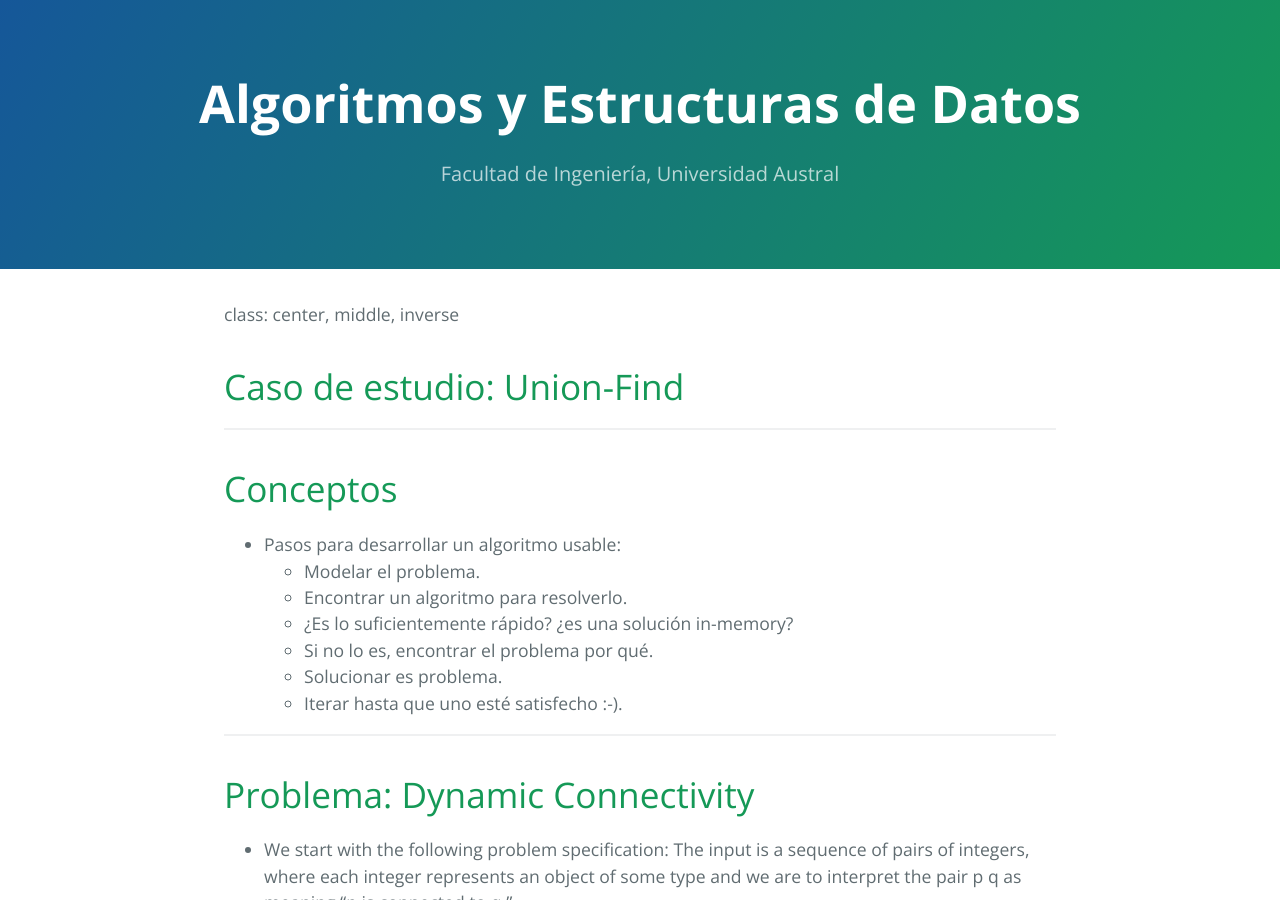
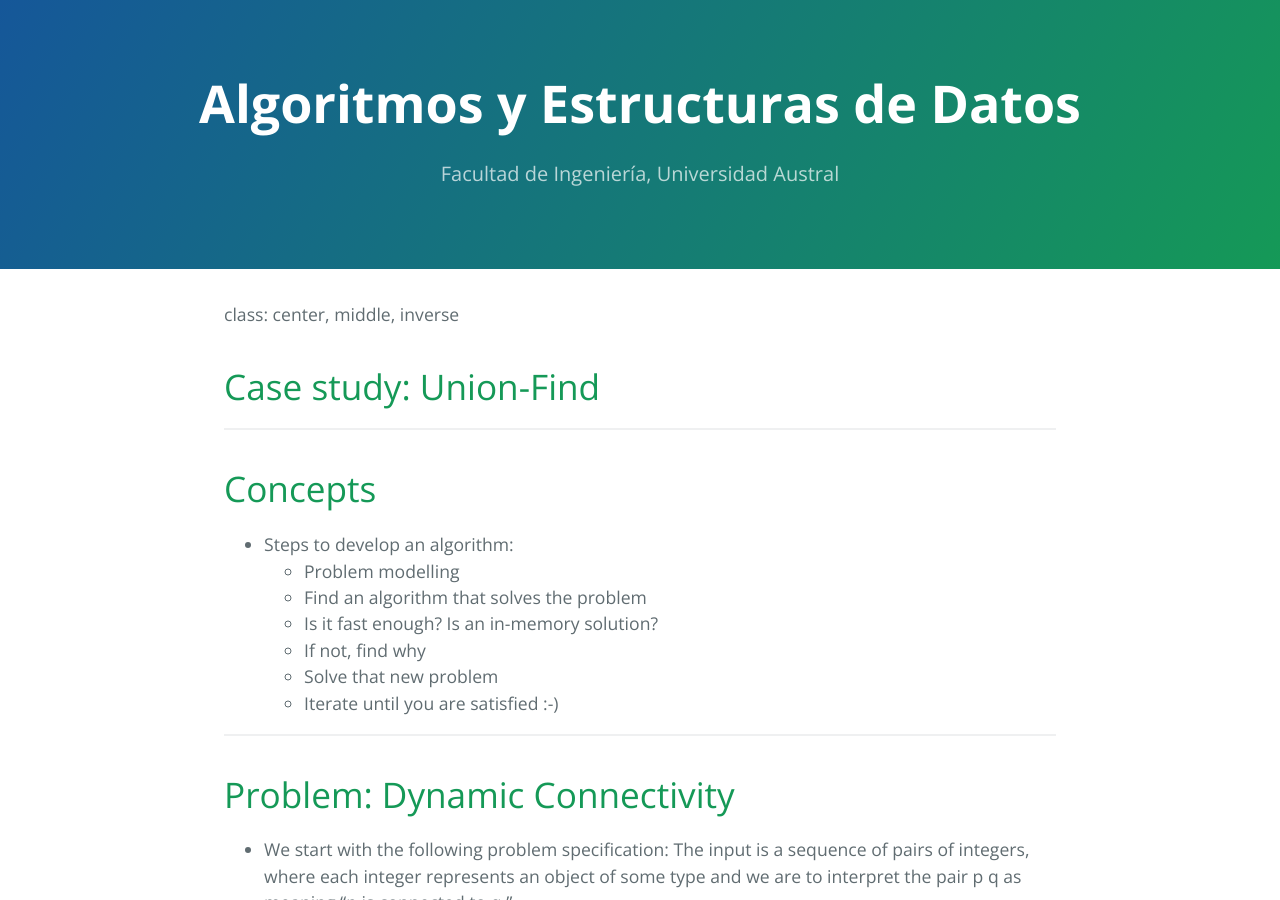
Before and after one commit to FacultadDeIngenieria/ayed, a Jekyll site: the page built from presentation/unionfind/presentation.md, in a window 1280 px wide and 900 px high. Built offline with Jekyll 4.4.1, drawn with Linux system fonts in a browser that asks for light colours; our own code applies the rules of GitHub Pages for plain Markdown files; some of the changed text lies outside the part shown.

Commit message:
Fix some minor stuff of UnionFind.

````diff
--- a/presentation/unionfind/presentation.md
+++ b/presentation/unionfind/presentation.md
@@ -1,22 +1,22 @@
 class: center, middle, inverse
 
-# Caso de estudio: Union-Find
+# Case study: Union-Find
 
 ---
 
-# Conceptos
+# Concepts
 
-* Pasos para desarrollar un algoritmo usable:
-  * Modelar el problema.
-  * Encontrar un algoritmo para resolverlo.
-  * ¿Es lo suficientemente rápido? ¿es una solución in-memory?
-  * Si no lo es, encontrar el problema por qué.
-  * Solucionar es problema.
-  * Iterar hasta que uno esté satisfecho :-).
+* Steps to develop an algorithm:
+  * Problem modelling
+  * Find an algorithm that solves the problem
+  * Is it fast enough? Is an in-memory solution?
+  * If not, find why
+  * Solve that new problem
+  * Iterate until you are satisfied :-)
 
 ---
 
-# Problema: Dynamic Connectivity
+# Problem: Dynamic Connectivity
 
 * We start with the following problem specification: The input is a sequence of pairs of integers, where each integer represents an object of some type and we are to interpret the pair p q as meaning “p is connected to q.”
 
@@ -34,12 +34,12 @@ class: center, middle, inverse
 
 ---
 
-# Modelado del problema
+# Problem modelling
 
 * We assume "is connected to" is an equivalence relation:
-  * **Reflexive**: p is connected to p.
-  * **Symmetric**: if p is connected to q, then q is connected to p.
-  * **Transitive**: if p is connected to q and q is connected to r, then p is connected to r.
+  * **Reflexive**: `p` is connected to `p`.
+  * **Symmetric**: if `p` is connected to `q`, then `q` is connected to `p`.
+  * **Transitive**: if `p` is connected to `q` and `q` is connected to `r`, then `p` is connected to `r`.
 
 * **Connected component**: Maximal `set` of objects that are mutually connected.
 
@@ -53,9 +53,9 @@ layout: true
 
 ---
 
-* `Find.` In which component is object p ?
-* `Connected.` Are objects p and q in the same component?
-* `Union.` Replace components containing objects p and q with their union.
+* `Find.` In which component is object `p` ?
+* `Connected.` Are objects `p` and `q` in the same component?
+* `Union.` Replace components containing objects `p` and `q` with their union.
 
 --
 
@@ -65,14 +65,32 @@ layout: true
 
 layout: false
 
+# Quick-find [eager approach]
+
+* Data structure.
+  * Integer array `id[]` of length `N`.
+  * Interpretation: `id[p]` is the id of the component containing `p`
+
+.center[![]({{site.baseurl}}/presentation/unionfind/qf_data_structure1.png)]
+
+* `Find.` What is the `id` of `p`?
+* `Connected.` Do `p` and `q` have the same `id`?
+* `Union.` To merge components containing `p` and `q`, change all entries whose `id` equals `id[p]` to `id[q]`
+
+.center[![]({{site.baseurl}}/presentation/unionfind/qf_data_structure2.png)]
+
+---
+
 # UnionFind Class
 
 ```java
-public class UF
+public class UnionFind
 {
+
   private int[] id;   // access to component id (site indexed)
   private int count;  // number of components
-  public UF(int N)    // Initialize component id array.
+
+  public UnionFind(int N)    // Initialize component id array.
   {
     count = N;
     id = new int[N];
````
Also changed, not shown: other parts of presentation/unionfind/presentation.md (+15 -29 lines).
